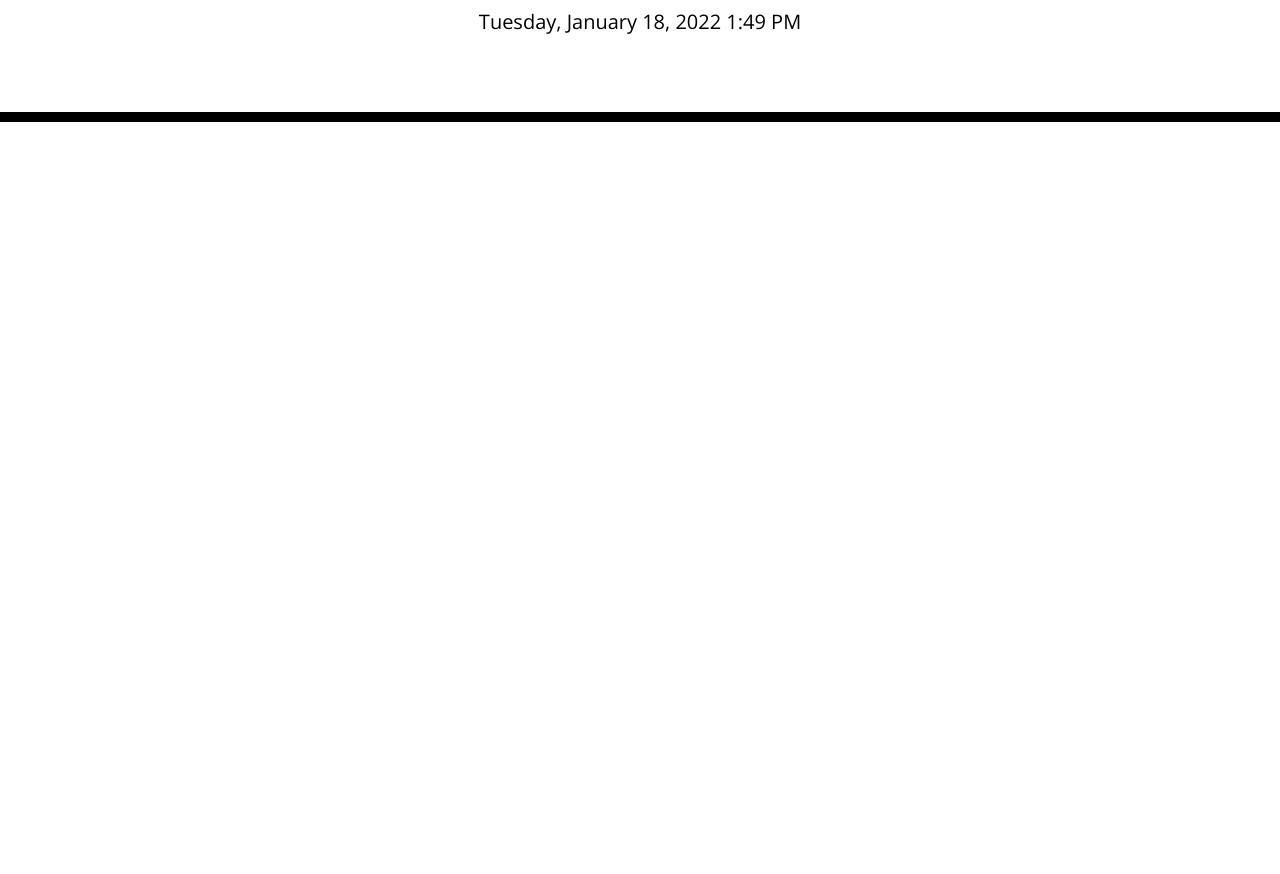
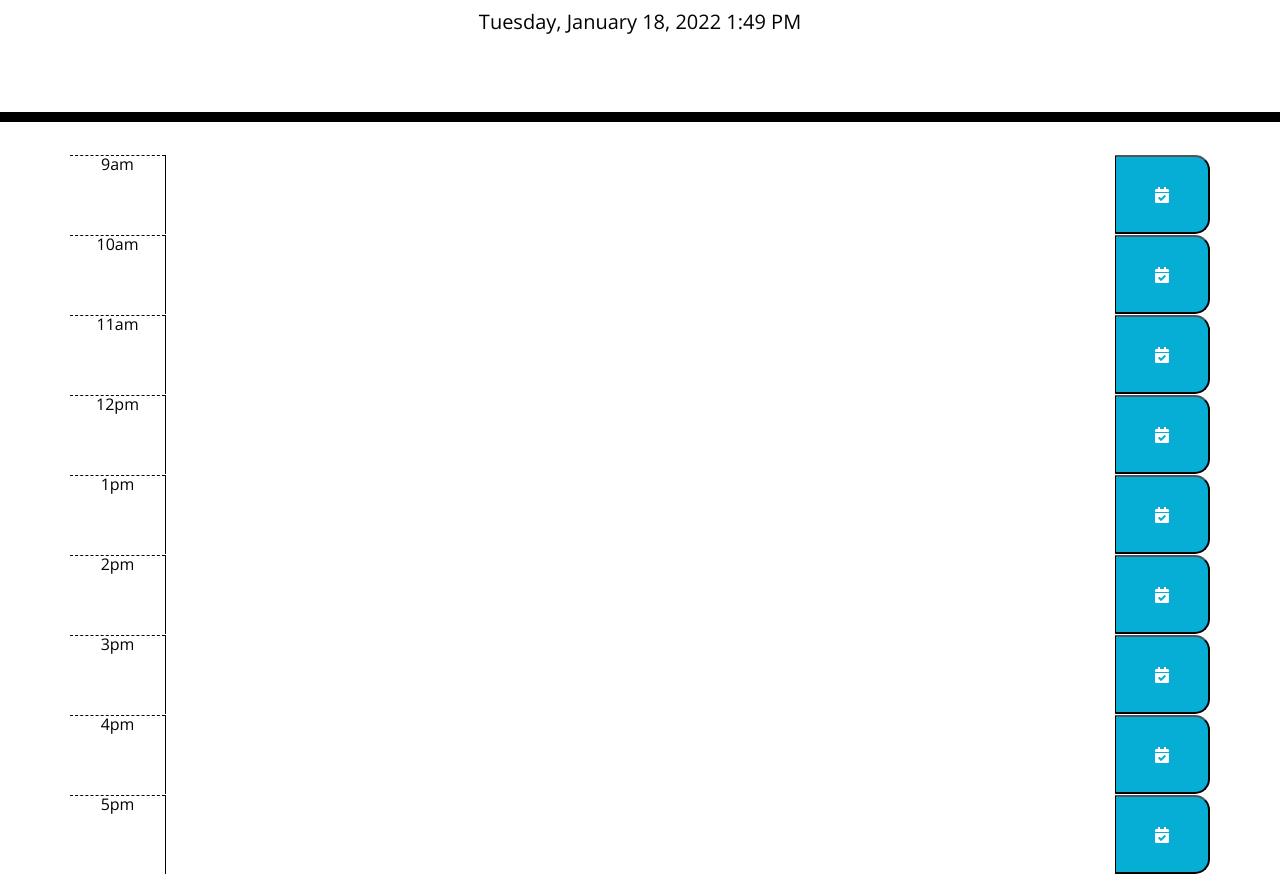
Before and after one commit to BavKudhail/work-day-scheduler, a plain HTML site: page index.html in a window 1280 px wide. Shown: the part 182-1056 px from the top of the page. Before the commit the page ends 800 px from the top, so only its background shows below. Drawn offline with nearby package versions, Linux system fonts and the light colour scheme.

Commit message:
created time-blocks using html, css and bootstrap

```diff
--- a/assets/style.css
+++ b/assets/style.css
@@ -1,5 +1,5 @@
 body {
-  font-family: "Open Sans", sans-serif;
+  font-family: 'Open Sans', sans-serif;
   font-size: 16px;
   line-height: 1;
 }
@@ -14,7 +14,6 @@ textarea {
 }
 
 .jumbotron {
-  text-align: center;
   background-color: transparent;
   color: black;
   border-radius: 0;
--- a/index.html
+++ b/index.html
@@ -4,45 +4,112 @@
     <meta charset="UTF-8" />
     <meta name="viewport" content="width=device-width, initial-scale=1.0" />
     <meta http-equiv="X-UA-Compatible" content="ie=edge" />
+    <!-- bootstrap -->
     <link
       rel="stylesheet"
       href="https://stackpath.bootstrapcdn.com/bootstrap/4.3.1/css/bootstrap.min.css"
     />
+    <!-- font-awesome -->
     <link
       rel="stylesheet"
       href="https://use.fontawesome.com/releases/v5.8.1/css/all.css"
       integrity="sha384-50oBUHEmvpQ+1lW4y57PTFmhCaXp0ML5d60M1M7uH2+nqUivzIebhndOJK28anvf"
       crossorigin="anonymous"
     />
+    <!-- google fonts -->
     <link
       href="https://fonts.googleapis.com/css?family=Open+Sans&display=swap"
       rel="stylesheet"
     />
-    <!-- moment script tag -->
+    <!-- moment.js -->
     <script
       type="text/javascript"
       src="https://cdnjs.cloudflare.com/ajax/libs/moment.js/2.27.0/moment.min.js"
     ></script>
+    <!-- j-query -->
     <script
       src="https://code.jquery.com/jquery-3.5.1.min.js"
       integrity="sha256-9/aliU8dGd2tb6OSsuzixeV4y/faTqgFtohetphbbj0="
       crossorigin="anonymous"
     ></script>
+    <!-- css -->
     <link rel="stylesheet" href="./assets/style.css" />
     <title>Work Day Scheduler</title>
   </head>
 
   <body>
-    <header class="jumbotron">
+    <header class="jumbotron text-center">
       <h1 class="display-3">Work Day Scheduler</h1>
       <p class="lead">A simple calendar app for scheduling your work day</p>
       <p id="currentDay" class="lead"></p>
     </header>
+
     <div class="container">
-      <!-- Timeblocks go here -->
+
+      <!-- 9am time-block -->
+      <div id="9" class="row time-block">
+        <div class="hour col-1">9am</div>
+        <textarea class="col-10 description"></textarea>
+        <button class="saveBtn col-1"><i class="fas fa-calendar-check"></i></button>
+      </div>
+
+      <!-- 10am time-block -->
+      <div id="9" class="row time-block">
+        <div class="hour col-1">10am</div>
+        <textarea class="col-10 description"></textarea>
+        <button class="saveBtn col-1"><i class="fas fa-calendar-check"></i></button>
+      </div>
+
+      <!-- 11am time-block -->
+      <div id="9" class="row time-block">
+        <div class="hour col-1">11am</div>
+        <textarea class="col-10 description"></textarea>
+        <button class="saveBtn col-1"><i class="fas fa-calendar-check"></i></button>
+      </div>
+
+      <!-- 12pm time-block -->
+      <div id="9" class="row time-block">
+        <div class="hour col-1">12pm</div>
+        <textarea class="col-10 description"></textarea>
+        <button class="saveBtn col-1"><i class="fas fa-calendar-check"></i></button>
+      </div>
+
+      <!-- 1pm time-block -->
+      <div id="9" class="row time-block">
+        <div class="hour col-1">1pm</div>
+        <textarea class="col-10 description"></textarea>
+        <button class="saveBtn col-1"><i class="fas fa-calendar-check"></i></button>
+      </div>
+
+      <!-- 2pm time-block -->
+      <div id="9" class="row time-block">
+        <div class="hour col-1">2pm</div>
+        <textarea class="col-10 description"></textarea>
+        <button class="saveBtn col-1"><i class="fas fa-calendar-check"></i></button>
+      </div>
+
+      <!-- 3pm time-block -->
+      <div id="9" class="row time-block">
+        <div class="hour col-1">3pm</div>
+        <textarea class="col-10 description"></textarea>
+        <button class="saveBtn col-1"><i class="fas fa-calendar-check"></i></button>
+      </div>
+
+      <!-- 4pm time-block -->
+      <div id="9" class="row time-block">
+        <div class="hour col-1">4pm</div>
+        <textarea class="col-10 description"></textarea>
+        <button class="saveBtn col-1"><i class="fas fa-calendar-check"></i></button>
+      </div>
+
+      <!-- 5pm time-block -->
+      <div id="9" class="row time-block">
+        <div class="hour col-1">5pm</div>
+        <textarea class="col-10 description"></textarea>
+        <button class="saveBtn col-1"><i class="fas fa-calendar-check"></i></button>
+      </div>
+
     </div>
     <script src="./assets/script.js"></script>
-    <!-- <script src="https://cdnjs.cloudflare.com/ajax/libs/jquery/3.2.1/jquery.min.js"></script> -->
-    <!-- <script src="https://cdnjs.cloudflare.com/ajax/libs/moment.js/2.24.0/moment.min.js"></script> -->
   </body>
 </html>
```
